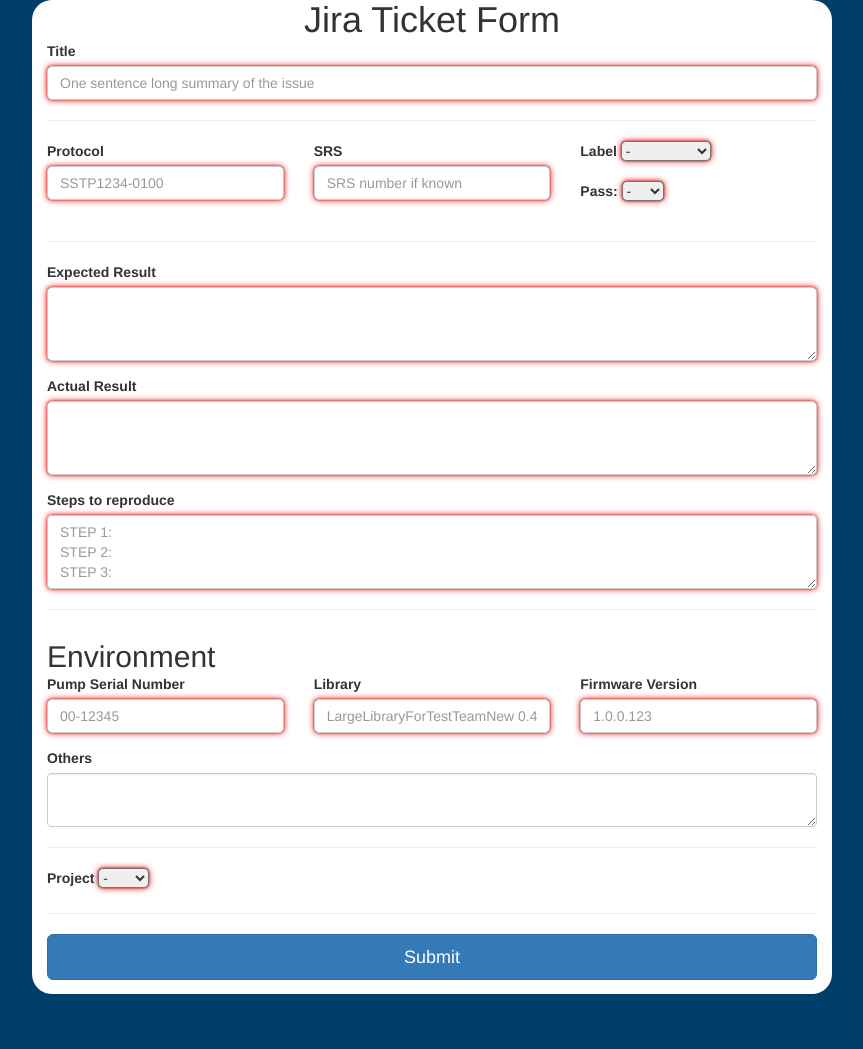
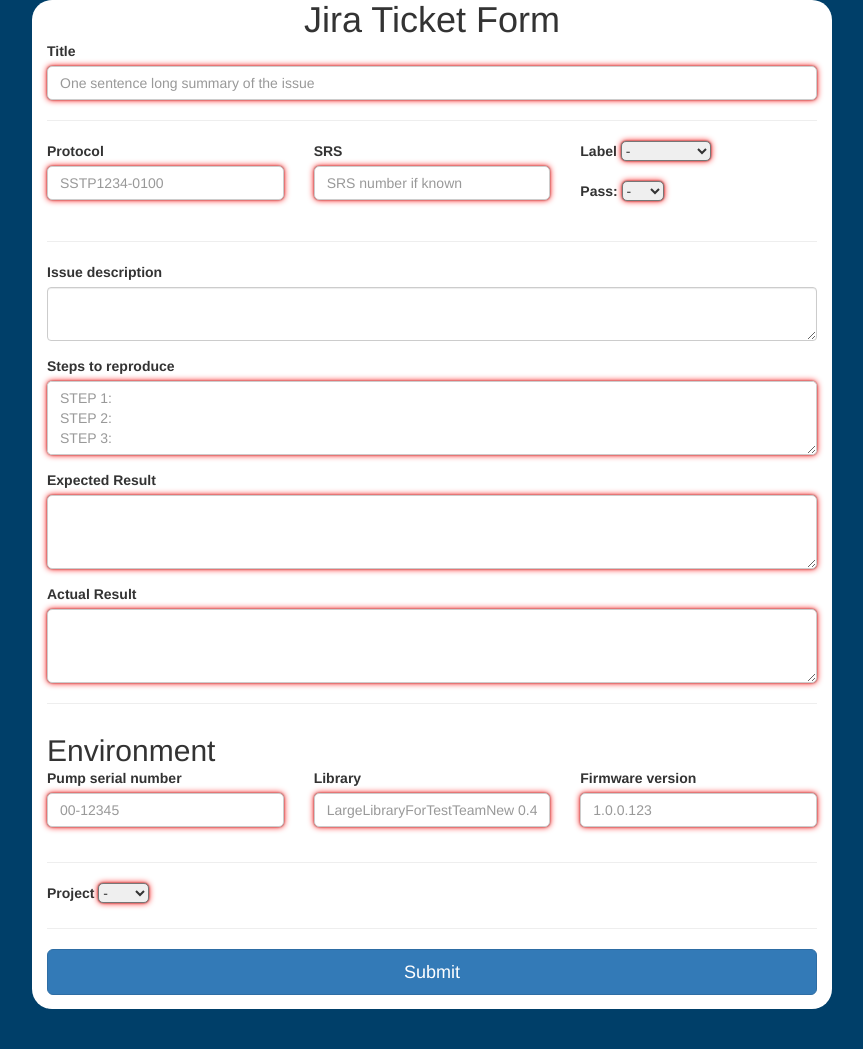
Before and after one commit to nguye205/Smiths-Jira-Ticket-Tool, a Flask app: page / in a window 1280 px wide. Shown: the part 70-1119 px from the top of the page, without its empty margins (208-1071 px from the left). Run offline with Flask 2, Linux system fonts and the light colour scheme; some libraries are stand-ins or nearby versions.

Commit message:
re-organized textareas

```diff
--- a/app.py
+++ b/app.py
@@ -13,7 +13,7 @@ from flask_bootstrap import Bootstrap
 
 
 user = 'khai.nguyen@smiths-medical.com'
-apikey = 'sgsretkj;l234346038203480'
+apikey = 'ipQ24Oe9uE8v2p8zKgHIAB99'
 
 
 csrf = CSRFProtect()
@@ -30,10 +30,10 @@ class TicketForm(FlaskForm):
     expectedResult = TextAreaField('Expected Result', validators=[InputRequired()])
     actualResult = TextAreaField('Actual Result', validators=[InputRequired()])
     stepsToReproduce = TextAreaField('Steps to reproduce', validators=[InputRequired()])
-    pumpSerialNumber = StringField('Pump Serial Number', validators=[InputRequired()])
+    pumpSerialNumber = StringField('Pump serial number', validators=[InputRequired()])
     library = StringField('Library', validators=[InputRequired()])
-    firmwareVersion = StringField('Firmware Version', validators=[InputRequired()])
-    others = TextAreaField('Others')
+    firmwareVersion = StringField('Firmware version', validators=[InputRequired()])
+    others = TextAreaField('Issue description')
     project = SelectField('Project', choices=[('','-'), ('SAN','SAN')], validators=[InputRequired()])
 
 def submitBugTicket(ticketForm):
@@ -53,7 +53,7 @@ def submitBugTicket(ticketForm):
     #No need to update the rest of these variables
     server = 'https://smithsforge.atlassian.net'
     StepsToReproduce = "*Steps to reproduce:* \n" + stepsToReproduce
-    IssueDescription = "*Issue:* " + Summary
+    IssueDescription = "*Issue description:* " + Others
     Requirement = "*Requirement:* " + SRS
     TestProcedure = "*Test Procedure:* "+ SSTP
     Expected = '*Expected Result:* ' + Expected
@@ -86,7 +86,7 @@ def submitBugTicket(ticketForm):
             "name": "Bug"
         },
         'summary': Summary + " (" + SSTP + " " +Label+")",
-        'description': TestProcedure +"\n" +Requirement +"\n\n"+ IssueDescription +"\n\n"+ StepsToReproduce +"\n\n" + Expected +"\n\n"+ Actual + "\n\n" + Others,
+        'description': TestProcedure +"\n" +Requirement +"\n\n"+ IssueDescription +"\n\n"+ StepsToReproduce +"\n\n" + Expected +"\n\n"+ Actual,
         'labels': [Label],
         'environment': "*Pump:* "+Pump+"\n*Firmware:* "+Firmware+ "\n*Library:* "+Library,
 
--- a/templates/index.html
+++ b/templates/index.html
@@ -35,10 +35,7 @@
 
 				<! -- Results and Description ––>
 				<div class="mb-3">
-					{{ wtf.form_field(ticketForm.expectedResult, id="expectedresult", rows="3", cols="80", onchange="return FormValidation(expectedresult);") }}
-				</div>
-				<div class="mb-3">
-					{{ wtf.form_field(ticketForm.actualResult, id="actualresult", rows="3", cols="80", onchange="return FormValidation(actualresult);") }}
+					{{ wtf.form_field(ticketForm.others, id="others", rows="2", cols="80") }}
 				</div>
 				<div class="mb-3">
 					{{ wtf.form_field(ticketForm.stepsToReproduce, id="stepstoreproduce", rows="3", cols="80", placeholder="STEP 1:
@@ -46,7 +43,12 @@ STEP 2:
 STEP 3:
 					", onchange="return FormValidation(stepstoreproduce);") }}
 				</div>
-
+				<div class="mb-3">
+					{{ wtf.form_field(ticketForm.expectedResult, id="expectedresult", rows="3", cols="80", onchange="return FormValidation(expectedresult);") }}
+				</div>
+				<div class="mb-3">
+					{{ wtf.form_field(ticketForm.actualResult, id="actualresult", rows="3", cols="80", onchange="return FormValidation(actualresult);") }}
+				</div>
 				<hr class="mb-4">
 
 				<! -- Environment ––>
@@ -62,9 +64,6 @@ STEP 3:
 						{{ wtf.form_field(ticketForm.firmwareVersion, id="firmwareversion", placeholder="1.0.0.123", onchange="return FormValidation(firmwareversion);") }}
 					</div>
 				</div>
-				<div class="mb-3">
-					{{ wtf.form_field(ticketForm.others, id="others", rows="2", cols="80") }}
-				</div>
 				<hr class="mb-4">
 				{{ wtf.form_field(ticketForm.project,class="custom-select d-block w-100", id="project", onchange="return FormValidation(project);") }}
 				<hr class="mb-4">
```
Also changed, not shown: 1 other file.
